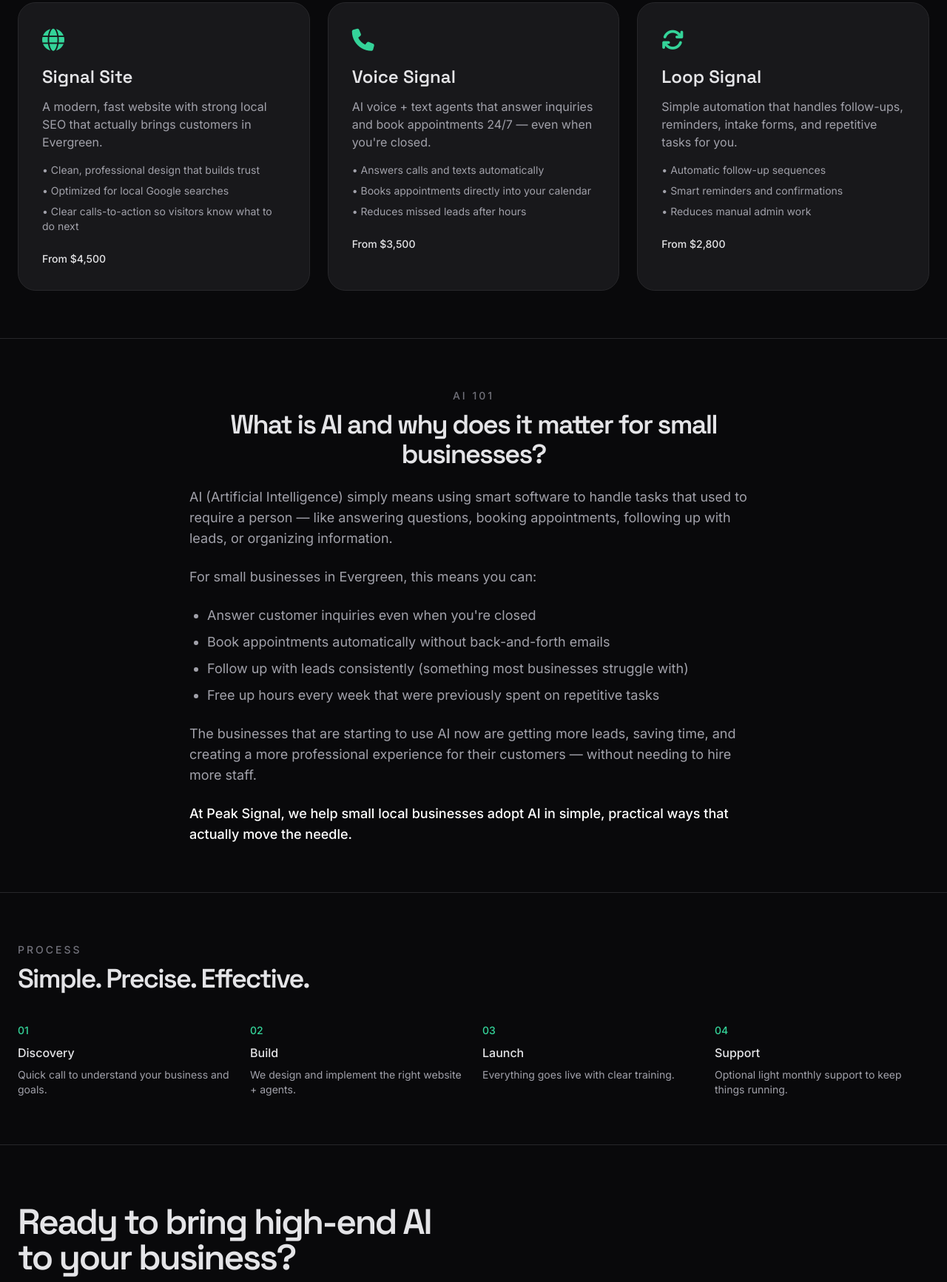
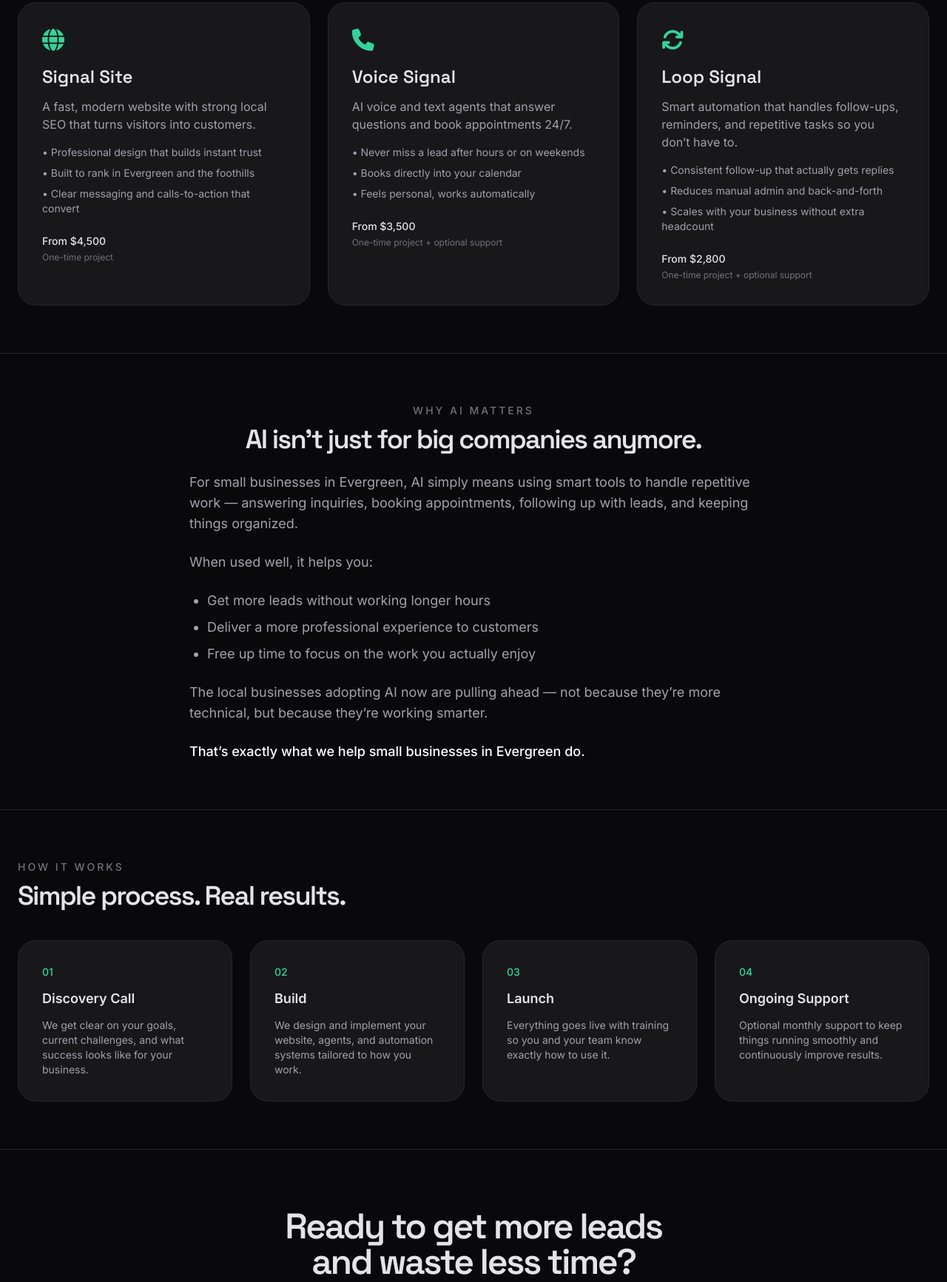
Before and after one commit to brianscottwatson-cell/Peak-signal, a plain HTML site: page index.html in a window 1280 px wide. Shown: the part 881-2614 px from the top of the page at 74% size. Drawn offline with nearby package versions, Linux system fonts and the light colour scheme.

Commit message:
Major homepage improvements: stronger copy, better service cards, improved How it Works, stronger CTAs, and refined AI 101 section

```diff
--- a/index.html
+++ b/index.html
@@ -62,11 +62,11 @@
       </div>
 
       <h1 class="font-display text-6xl md:text-7xl font-semibold tracking-tighter leading-none mb-6">
-        AI Automation<br>for Evergreen Businesses
+        High-end AI automation.<br>Built for Evergreen businesses.
       </h1>
 
       <p class="max-w-md text-xl text-zinc-400 mb-10">
-        High-end AI tools that bring in more local leads and reduce manual work — without complexity.
+        Modern websites, intelligent agents, and smart automation that help small local businesses get more leads and waste less time.
       </p>
 
       <div class="flex flex-col sm:flex-row gap-4">
@@ -86,7 +86,7 @@
   <section id="services" class="max-w-screen-xl mx-auto px-6 py-16 border-t border-zinc-800">
     <div class="mb-10 text-center">
       <span class="text-sm font-medium tracking-[3px] text-zinc-500">SERVICES</span>
-      <h2 class="font-display text-4xl font-semibold tracking-tighter mt-2">Three focused ways we help Evergreen businesses</h2>
+      <h2 class="font-display text-4xl font-semibold tracking-tighter mt-2">Three ways we help local businesses win</h2>
     </div>
 
     <div class="grid md:grid-cols-3 gap-6">
@@ -97,13 +97,14 @@
           <i class="fa-solid fa-globe text-3xl"></i>
         </div>
         <h3 class="font-display text-2xl font-semibold mb-3">Signal Site</h3>
-        <p class="text-zinc-400 mb-4">A modern, fast website with strong local SEO that actually brings customers in Evergreen.</p>
+        <p class="text-zinc-400 mb-4">A fast, modern website with strong local SEO that turns visitors into customers.</p>
         <ul class="text-sm text-zinc-400 space-y-2 mb-6">
-          <li>• Clean, professional design that builds trust</li>
-          <li>• Optimized for local Google searches</li>
-          <li>• Clear calls-to-action so visitors know what to do next</li>
+          <li>• Professional design that builds instant trust</li>
+          <li>• Built to rank in Evergreen and the foothills</li>
+          <li>• Clear messaging and calls-to-action that convert</li>
         </ul>
-        <div class="text-sm font-medium">From $4,500</div>
+        <div class="text-sm font-medium mb-1">From $4,500</div>
+        <div class="text-xs text-zinc-500">One-time project</div>
       </div>
 
       <!-- Voice Signal -->
@@ -112,13 +113,14 @@
           <i class="fa-solid fa-phone text-3xl"></i>
         </div>
         <h3 class="font-display text-2xl font-semibold mb-3">Voice Signal</h3>
-        <p class="text-zinc-400 mb-4">AI voice + text agents that answer inquiries and book appointments 24/7 — even when you're closed.</p>
+        <p class="text-zinc-400 mb-4">AI voice and text agents that answer questions and book appointments 24/7.</p>
         <ul class="text-sm text-zinc-400 space-y-2 mb-6">
-          <li>• Answers calls and texts automatically</li>
-          <li>• Books appointments directly into your calendar</li>
-          <li>• Reduces missed leads after hours</li>
+          <li>• Never miss a lead after hours or on weekends</li>
+          <li>• Books directly into your calendar</li>
+          <li>• Feels personal, works automatically</li>
         </ul>
-        <div class="text-sm font-medium">From $3,500</div>
+        <div class="text-sm font-medium mb-1">From $3,500</div>
+        <div class="text-xs text-zinc-500">One-time project + optional support</div>
       </div>
 
       <!-- Loop Signal -->
@@ -127,13 +129,14 @@
           <i class="fa-solid fa-sync text-3xl"></i>
         </div>
         <h3 class="font-display text-2xl font-semibold mb-3">Loop Signal</h3>
-        <p class="text-zinc-400 mb-4">Simple automation that handles follow-ups, reminders, intake forms, and repetitive tasks for you.</p>
+        <p class="text-zinc-400 mb-4">Smart automation that handles follow-ups, reminders, and repetitive tasks so you don’t have to.</p>
         <ul class="text-sm text-zinc-400 space-y-2 mb-6">
-          <li>• Automatic follow-up sequences</li>
-          <li>• Smart reminders and confirmations</li>
-          <li>• Reduces manual admin work</li>
+          <li>• Consistent follow-up that actually gets replies</li>
+          <li>• Reduces manual admin and back-and-forth</li>
+          <li>• Scales with your business without extra headcount</li>
         </ul>
-        <div class="text-sm font-medium">From $2,800</div>
+        <div class="text-sm font-medium mb-1">From $2,800</div>
+        <div class="text-xs text-zinc-500">One-time project + optional support</div>
       </div>
 
     </div>
@@ -142,27 +145,26 @@
   <!-- AI 101 Section -->
   <section class="max-w-screen-xl mx-auto px-6 py-16 border-t border-zinc-800">
     <div class="max-w-3xl mx-auto text-center">
-      <span class="text-sm font-medium tracking-[3px] text-zinc-500">AI 101</span>
-      <h2 class="font-display text-4xl font-semibold tracking-tighter mt-2 mb-6">What is AI and why does it matter for small businesses?</h2>
+      <span class="text-sm font-medium tracking-[3px] text-zinc-500">WHY AI MATTERS</span>
+      <h2 class="font-display text-4xl font-semibold tracking-tighter mt-2 mb-6">AI isn’t just for big companies anymore.</h2>
 
       <div class="text-left text-zinc-400 space-y-6 text-lg">
         <p>
-          AI (Artificial Intelligence) simply means using smart software to handle tasks that used to require a person — like answering questions, booking appointments, following up with leads, or organizing information.
+          For small businesses in Evergreen, AI simply means using smart tools to handle repetitive work — answering inquiries, booking appointments, following up with leads, and keeping things organized.
         </p>
         <p>
-          For small businesses in Evergreen, this means you can:
+          When used well, it helps you:
         </p>
         <ul class="list-disc pl-6 space-y-2">
-          <li>Answer customer inquiries even when you're closed</li>
-          <li>Book appointments automatically without back-and-forth emails</li>
-          <li>Follow up with leads consistently (something most businesses struggle with)</li>
-          <li>Free up hours every week that were previously spent on repetitive tasks</li>
+          <li>Get more leads without working longer hours</li>
+          <li>Deliver a more professional experience to customers</li>
+          <li>Free up time to focus on the work you actually enjoy</li>
         </ul>
         <p>
-          The businesses that are starting to use AI now are getting more leads, saving time, and creating a more professional experience for their customers — without needing to hire more staff.
+          The local businesses adopting AI now are pulling ahead — not because they’re more technical, but because they’re working smarter.
         </p>
         <p class="font-medium text-white">
-          At Peak Signal, we help small local businesses adopt AI in simple, practical ways that actually move the needle.
+          That’s exactly what we help small businesses in Evergreen do.
         </p>
       </div>
     </div>
@@ -171,44 +173,44 @@
   <!-- How it Works -->
   <section id="how" class="max-w-screen-xl mx-auto px-6 py-16 border-t border-zinc-800">
     <div class="max-w-xl mb-10">
-      <span class="text-sm font-medium tracking-[3px] text-zinc-500">PROCESS</span>
-      <h2 class="font-display text-4xl font-semibold tracking-tighter mt-2">Simple. Precise. Effective.</h2>
+      <span class="text-sm font-medium tracking-[3px] text-zinc-500">HOW IT WORKS</span>
+      <h2 class="font-display text-4xl font-semibold tracking-tighter mt-2">Simple process. Real results.</h2>
     </div>
 
     <div class="grid md:grid-cols-4 gap-6">
-      <div>
-        <div class="text-emerald-400 text-sm font-medium mb-2">01</div>
-        <h4 class="font-medium mb-2">Discovery</h4>
-        <p class="text-sm text-zinc-400">Quick call to understand your business and goals.</p>
+      <div class="bg-zinc-900 border border-zinc-800 rounded-3xl p-8">
+        <div class="text-emerald-400 text-sm font-medium mb-3">01</div>
+        <h4 class="font-semibold mb-3 text-lg">Discovery Call</h4>
+        <p class="text-sm text-zinc-400">We get clear on your goals, current challenges, and what success looks like for your business.</p>
       </div>
-      <div>
-        <div class="text-emerald-400 text-sm font-medium mb-2">02</div>
-        <h4 class="font-medium mb-2">Build</h4>
-        <p class="text-sm text-zinc-400">We design and implement the right website + agents.</p>
+      <div class="bg-zinc-900 border border-zinc-800 rounded-3xl p-8">
+        <div class="text-emerald-400 text-sm font-medium mb-3">02</div>
+        <h4 class="font-semibold mb-3 text-lg">Build</h4>
+        <p class="text-sm text-zinc-400">We design and implement your website, agents, and automation systems tailored to how you work.</p>
       </div>
-      <div>
-        <div class="text-emerald-400 text-sm font-medium mb-2">03</div>
-        <h4 class="font-medium mb-2">Launch</h4>
-        <p class="text-sm text-zinc-400">Everything goes live with clear training.</p>
+      <div class="bg-zinc-900 border border-zinc-800 rounded-3xl p-8">
+        <div class="text-emerald-400 text-sm font-medium mb-3">03</div>
+        <h4 class="font-semibold mb-3 text-lg">Launch</h4>
+        <p class="text-sm text-zinc-400">Everything goes live with training so you and your team know exactly how to use it.</p>
       </div>
-      <div>
-        <div class="text-emerald-400 text-sm font-medium mb-2">04</div>
-        <h4 class="font-medium mb-2">Support</h4>
-        <p class="text-sm text-zinc-400">Optional light monthly support to keep things running.</p>
+      <div class="bg-zinc-900 border border-zinc-800 rounded-3xl p-8">
+        <div class="text-emerald-400 text-sm font-medium mb-3">04</div>
+        <h4 class="font-semibold mb-3 text-lg">Ongoing Support</h4>
+        <p class="text-sm text-zinc-400">Optional monthly support to keep things running smoothly and continuously improve results.</p>
       </div>
     </div>
   </section>
 
   <!-- CTA -->
-  <section id="contact" class="max-w-screen-xl mx-auto px-6 py-20 border-t border-zinc-800">
-    <div class="max-w-xl">
-      <h2 class="font-display text-5xl font-semibold tracking-tighter mb-6">Ready to bring high-end AI to your business?</h2>
-      <p class="text-xl text-zinc-400 mb-8">Let’s talk about what Peak Signal can do for your Evergreen business.</p>
+  <section class="max-w-screen-xl mx-auto px-6 py-20 border-t border-zinc-800">
+    <div class="max-w-xl mx-auto text-center">
+      <h2 class="font-display text-5xl font-semibold tracking-tighter mb-6">Ready to get more leads and waste less time?</h2>
 
       <a href="contact.html"
-         class="inline-flex items-center justify-center px-8 py-4 bg-white text-zinc-950 font-medium rounded-2xl hover:bg-zinc-100 transition-colors text-lg">
-        Start a Project
+         class="inline-flex items-center justify-center px-10 py-4 bg-white text-zinc-950 font-medium rounded-2xl hover:bg-zinc-100 transition-colors text-lg mt-4">
+        Start a Project with Peak Signal
       </a>
+      <p class="text-sm text-zinc-500 mt-4">We’ll reply within 1 business day.</p>
     </div>
   </section>
 
```
